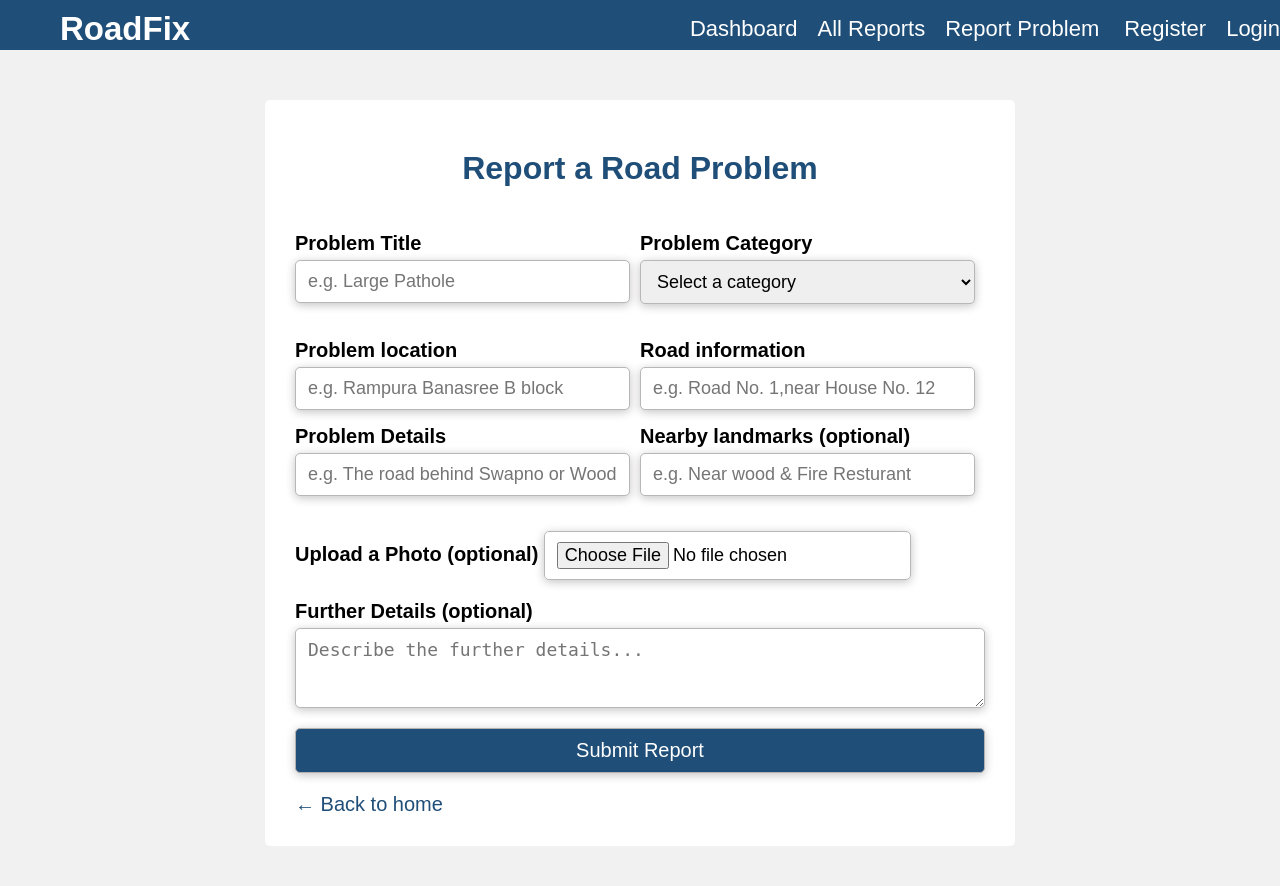
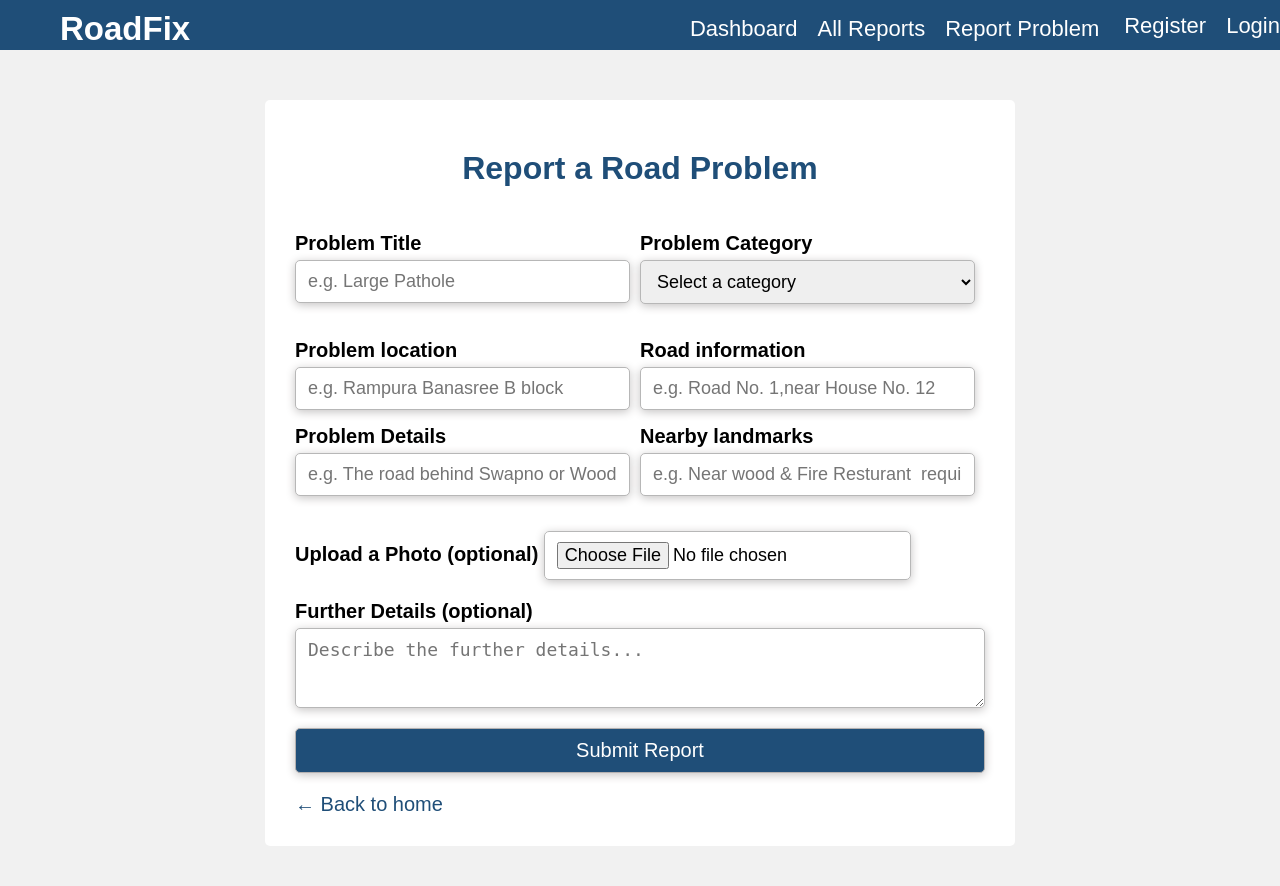
Before and after one commit to mahedi195/RoadFix-Dhaka-Road-Problem-Reporting-System, a Django app: page /reportForm/ in a window 1280 px wide. Shown: the top 886 px of the page. Run offline with Django 5.2, Linux system fonts and the light colour scheme.

Commit message:
'landmarks' fields making compulsory in models

```diff
--- a/static/css/navbar.css
+++ b/static/css/navbar.css
@@ -40,6 +40,8 @@ nav .othersOption {
 nav .register_login {
     display: flex;
     align-items: center;
+    margin-bottom: 7px;
+
 }
 
 nav a {
--- a/templates/report_form.html
+++ b/templates/report_form.html
@@ -66,8 +66,8 @@
                 </div>
 
                 <div class="group">
-                    <label>Nearby landmarks (optional)</label>
-                    <input name="nearby_landmark" type="text" placeholder="e.g. Near wood & Fire Resturant ">
+                    <label>Nearby landmarks</label>
+                    <input name="nearby_landmark" type="text" placeholder="e.g. Near wood & Fire Resturant  required">
                 </div>
 
 
```
Also changed, not shown: reports/models.py (+7 -6 lines), reports/migrations/0002_alter_report_description.py (added), reports/migrations/0003_alter_report_landmarks.py (added).
